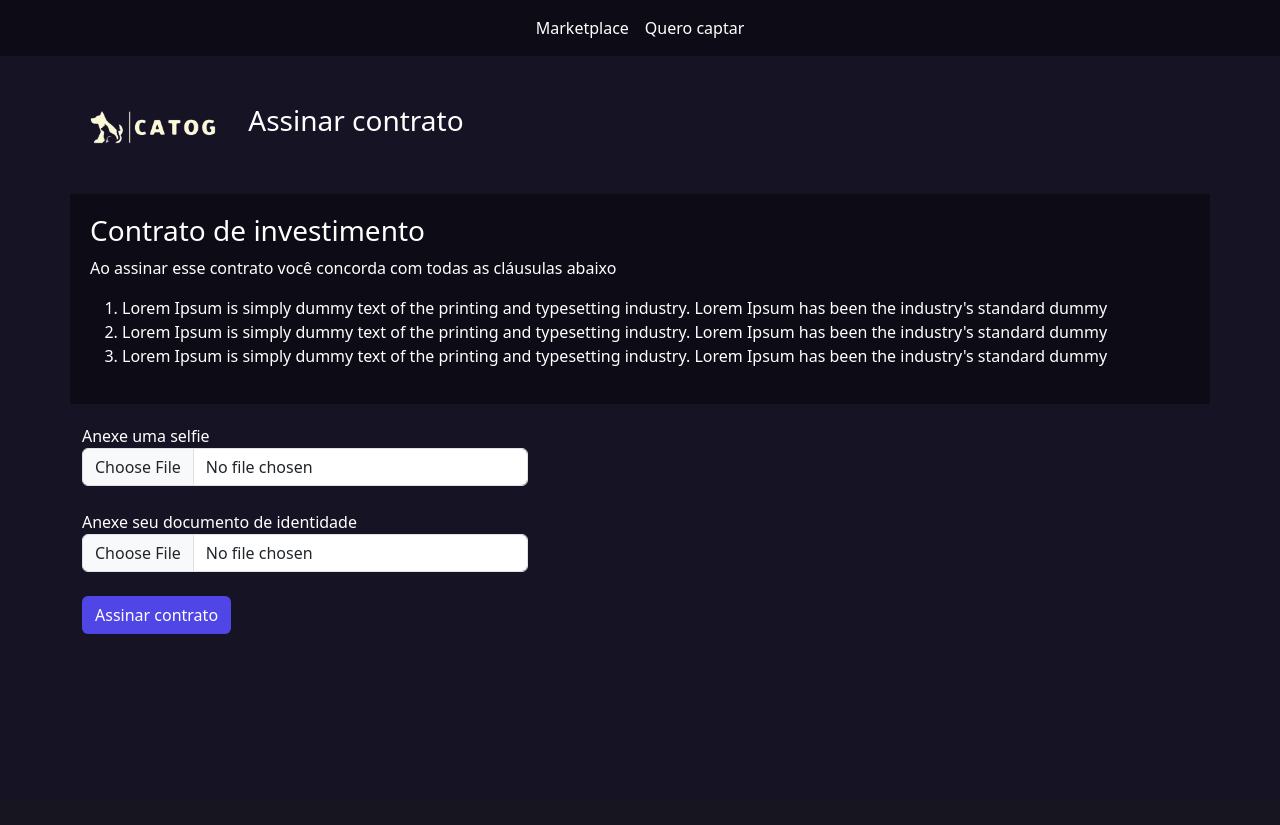
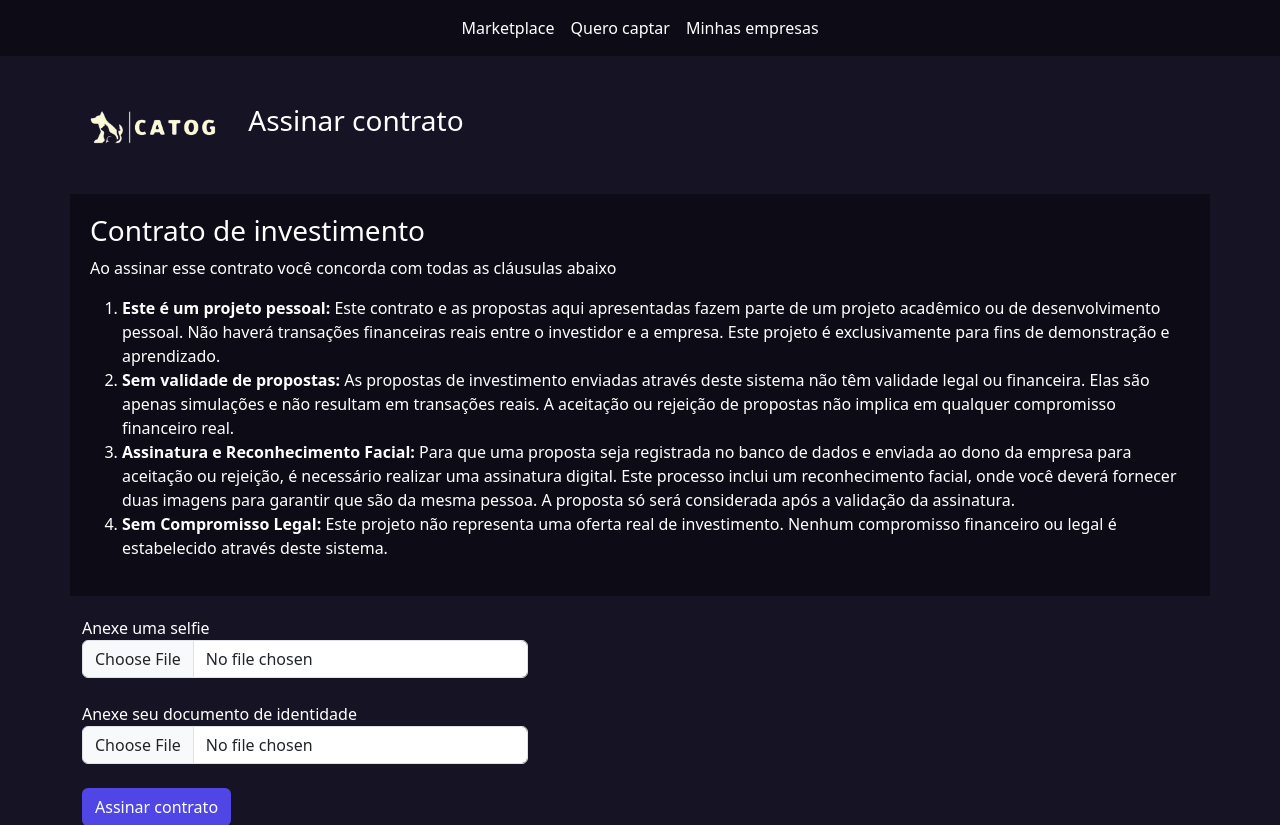
Before and after one commit to nanda-bg/Startup.se, a Django app: page /investidores/assinar_contrato/23 in a window 1280 px wide. Shown: the top 825 px of the page. Before the commit the page ends 634 px from the top, so only its background shows below. Run offline with Django 5.2, Linux system fonts and the light colour scheme; a user stored in the database is signed in; data comes from the database, SQL or seed files in the repository; both versions use the stored data as it was after the commit.

Commit message:
update contrato

```diff
--- a/investidores/templates/assinar_contrato.html
+++ b/investidores/templates/assinar_contrato.html
@@ -38,9 +38,30 @@
             <p>Ao assinar esse contrato você concorda com todas as cláusulas abaixo</p>
 
             <ol>
-                <li>Lorem Ipsum is simply dummy text of the printing and typesetting industry. Lorem Ipsum has been the industry's standard dummy</li>
-                <li>Lorem Ipsum is simply dummy text of the printing and typesetting industry. Lorem Ipsum has been the industry's standard dummy</li>
-                <li>Lorem Ipsum is simply dummy text of the printing and typesetting industry. Lorem Ipsum has been the industry's standard dummy</li>
+                <li><strong>Este é um projeto pessoal:</strong>
+                    Este contrato e as propostas aqui apresentadas fazem parte de um projeto acadêmico ou
+                    de desenvolvimento pessoal. Não haverá transações financeiras reais entre o investidor e a empresa.
+                    Este projeto é exclusivamente para fins de demonstração e aprendizado.
+                </li>
+
+                <li><strong>Sem validade de propostas:</strong>
+                    As propostas de investimento enviadas através deste sistema não têm validade legal ou financeira.
+                    Elas são apenas simulações e não resultam em transações reais.
+                    A aceitação ou rejeição de propostas não implica em qualquer compromisso financeiro real.
+                </li>
+
+                <li><strong>Assinatura e Reconhecimento Facial:</strong>
+                    Para que uma proposta seja registrada no banco de dados e enviada ao dono da empresa para aceitação ou rejeição,
+                    é necessário realizar uma assinatura digital.
+                    Este processo inclui um reconhecimento facial,
+                    onde você deverá fornecer duas imagens para garantir que são da mesma pessoa.
+                    A proposta só será considerada após a validação da assinatura.
+                </li>
+
+                <li><strong>Sem Compromisso Legal:</strong>
+                    Este projeto não representa uma oferta real de investimento.
+                    Nenhum compromisso financeiro ou legal é estabelecido através deste sistema.
+                </li>
             </ol>
 
         </div>
--- a/templates/partials/barra_navegacao.html
+++ b/templates/partials/barra_navegacao.html
@@ -8,6 +8,9 @@
             <li class="nav-item">
 	            <a class="nav-link active" href="{% url 'cadastrar_empresa' %}">Quero captar</a>
             </li>
+            <li class="nav-item">
+	            <a class="nav-link active" href="{% url 'listar_empresas' %}">Minhas empresas</a>
+            </li>
         </ul>
         </div>
     </div>
```
Also changed, not shown: db.sqlite3, media/rg/WhatsApp_Image_2024-08-30_at_15.10.38.jpeg (deleted), media/selfie/WhatsApp_Image_2024-08-30_at_15.10.36.jpeg (deleted).
